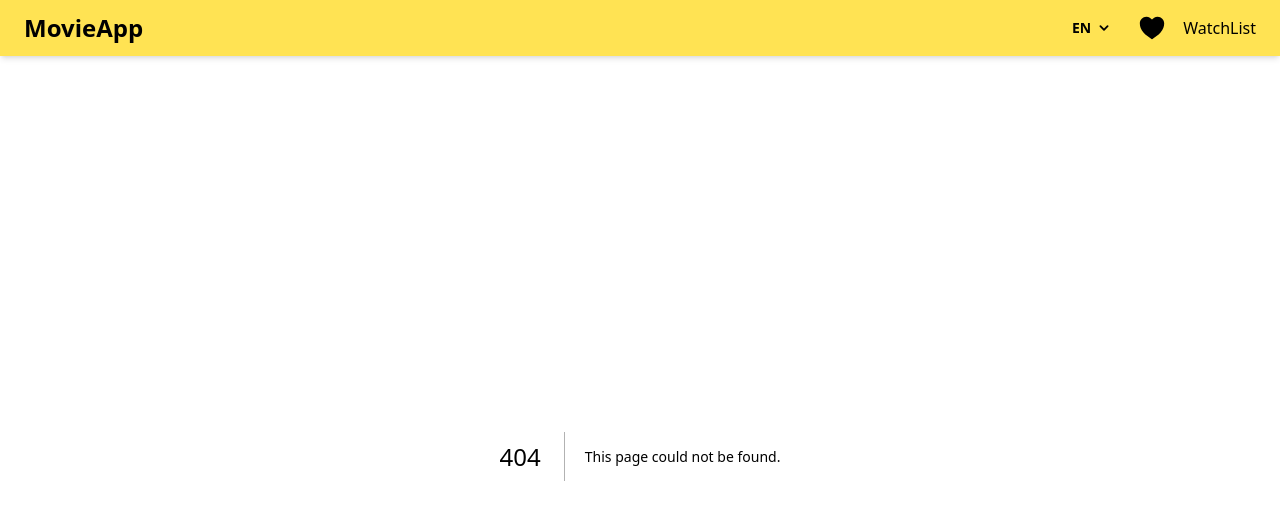
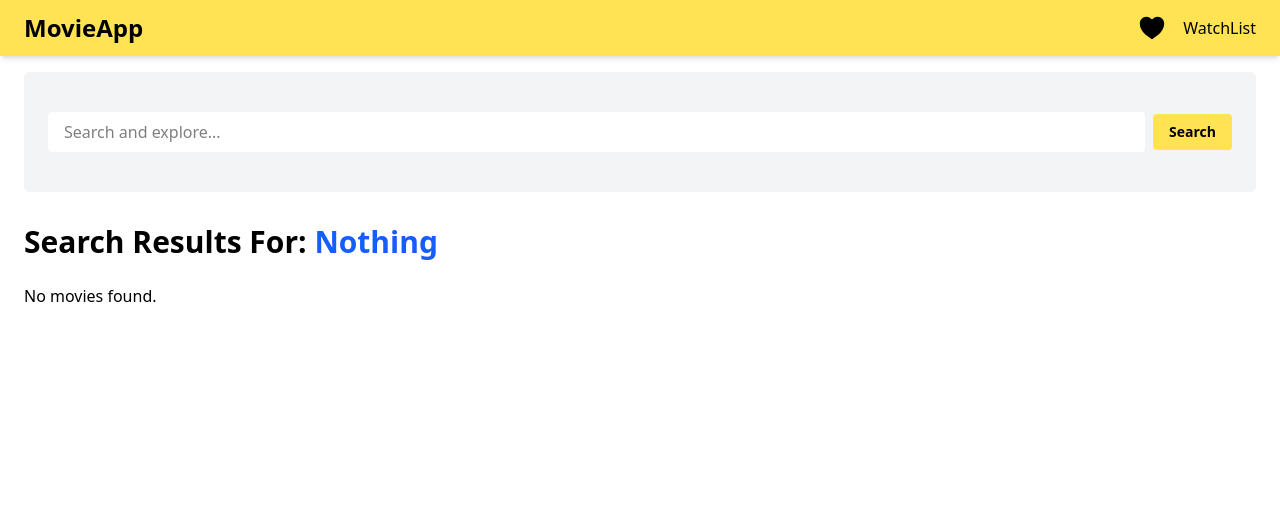
Before and after one commit to OmarKh22/movie-next-tmdb-iti, a Next.js app: page /search in a window 1280 px wide. Before the commit this address had no page. Shown: the top 520 px of the page. Built offline with nearby package versions, Linux system fonts and the light colour scheme.

Commit message:
Add search page functionality and adjust header dropdown

```diff
--- a/src/app/components/Header.js
+++ b/src/app/components/Header.js
@@ -1,42 +1,30 @@
 "use client";
 import Link from "next/link";
+import { usePathname } from "next/navigation";
 import { HiChevronDown } from "react-icons/hi";
 import { IoHeartSharp } from "react-icons/io5";
 
+export default function Header() {
+  const pathname = usePathname();
+  const showDropdown = pathname !== "/search";
 
-
-export default function Header() {
   return (
     <header className="bg-[#FFE353] shadow-md py-3 px-6 flex justify-between items-center">
-      {/* Logo */}
-      <Link href="/" className="text-2xl font-bold text-black">
-        MovieApp
-      </Link>
-
-      {/* Icons */}
+      <Link href="/" className="text-2xl font-bold text-black">MovieApp</Link>
       <div className="flex items-center gap-4">
-        {/* Simple Dropdown */}
-        <div className="relative">
-          <input type="checkbox" id="lang-toggle" className="peer hidden" />
-          <label
-            htmlFor="lang-toggle"
-            className="flex items-center gap-1 cursor-pointer px-2 py-1 font-bold text-sm"
-          >
-            EN{" "}
-            <HiChevronDown className="text-lg transition-transform peer-checked:rotate-180" />
-          </label>
-
-          <div className="absolute right-0 mt-2 hidden peer-checked:block bg-white border shadow-md rounded w-24 z-10">
-            <button className="block w-full text-left px-3 py-2 hover:bg-yellow-100">
-              EN
-            </button>
-            <button className="block w-full text-left px-3 py-2 hover:bg-yellow-100">
-              AR
-            </button>
+        {showDropdown && (
+          <div className="relative">
+            <input type="checkbox" id="lang-toggle" className="peer hidden" />
+            <label htmlFor="lang-toggle" className="flex items-center gap-1 cursor-pointer px-2 py-1 font-bold text-sm">
+              EN <HiChevronDown className="text-lg transition-transform peer-checked:rotate-180" />
+            </label>
+            <div className="absolute right-0 mt-2 hidden peer-checked:block bg-white border shadow-md rounded w-24 z-10">
+              <button className="block w-full text-left px-3 py-2 hover:bg-yellow-100">EN</button>
+              <button className="block w-full text-left px-3 py-2 hover:bg-yellow-100">AR</button>
+            </div>
           </div>
-        </div>
-
-        <IoHeartSharp className="text-3xl"/>
+        )}
+        <IoHeartSharp className="text-3xl" />
         <button title="Watchlist">WatchList</button>
       </div>
     </header>
--- /dev/null
+++ b/src/app/components/SearchBox.jsx
@@ -0,0 +1,42 @@
+"use client";
+
+import { useState } from "react";
+import { useRouter } from "next/navigation";
+
+export default function SearchBox() {
+  const [query, setQuery] = useState("");
+  const router = useRouter();
+
+  const handleSearch = (e) => {
+    e.preventDefault();
+    if (!query.trim()) return;
+    router.push(`/search?query=${encodeURIComponent(query.trim())}`);
+  };
+
+  return (
+    <section className="bg-gray-100 py-10 px-6 rounded-md mb-8">
+      <h1 className="text-2xl md:text-3xl font-bold mb-2">
+        Welcome to our movie app
+      </h1>
+      <p className="text-sm md:text-base text-gray-600 mb-6">
+        Millions of movies, TV shows and people to discover. Explore now.
+      </p>
+
+      <form onSubmit={handleSearch} className="flex items-center gap-2 w-full">
+        <input
+          type="text"
+          placeholder="Search and explore..."
+          value={query}
+          onChange={(e) => setQuery(e.target.value)}
+          className="flex-1 px-4 py-2 rounded focus:outline-none bg-white"
+        />
+        <button
+          type="submit"
+          className="bg-[#FFE353] hover:bg-yellow-500 text-sm px-4 py-2 rounded font-semibold"
+        >
+          Search
+        </button>
+      </form>
+    </section>
+  );
+}
--- a/src/app/page.js
+++ b/src/app/page.js
@@ -1,12 +1,13 @@
 import axios from "axios";
 import MovieCard from "./components/MovieCard";
+import SearchBox from "./Components/SearchBox";
 
 async function getNowPlaying() {
   const res = await axios.get(
     `https://api.themoviedb.org/3/movie/now_playing`,
     {
       params: {
-        api_key: process.env.TMDB_API_KEY,
+         api_key: process.env.TMDB_API_KEY,
         language: "en-US",
         page: 1,
       },
@@ -23,25 +24,7 @@ export default async function HomePage() {
     <div className="px-6 py-4">
       {/* ...search box... */}
       {/* search */}
-      <section className="bg-gray-100 py-10 px-6 rounded-md mb-8">
-        <h1 className="text-2xl md:text-3xl font-bold mb-2">
-          Welcome to our movie app
-        </h1>
-        <p className="text-sm md:text-base text-gray-600 mb-6">
-          Millions of movies, TV shows and people to discover. Explore now.
-        </p>
-
-        <div className="flex items-center gap-2  w-full">
-          <input
-            type="text"
-            placeholder="Search and explore..."
-            className="flex-1 px-4 py-2 rounded focus:outline-none bg-white"
-          />
-          <button className="bg-[#FFE353] hover:bg-yellow-500 text-sm px-4 py-2 rounded font-semibold">
-            Search
-          </button>
-        </div>
-      </section>
+      <SearchBox/>
 
       <h1 className="text-3xl font-bold mb-6">Now Playing</h1>
 
--- /dev/null
+++ b/src/app/search/SearchClient.jsx
@@ -0,0 +1,56 @@
+"use client";
+
+import { useState } from "react";
+import { useRouter } from "next/navigation";
+import MovieCard from "../components/MovieCard";
+
+export default function SearchClient({ query, movies }) {
+  const router = useRouter();
+  const [input, setInput] = useState(query || "");
+
+  const handleSearch = (e) => {
+    e.preventDefault();
+    if (!input.trim()) return;
+    router.push(`/search?query=${encodeURIComponent(input.trim())}`);
+  };
+
+  return (
+    <div className="px-6 py-4">
+      {/* Search Box UI */}
+      <section className="bg-gray-100 py-10 px-6 rounded-md mb-8">
+        <form onSubmit={handleSearch} className="flex items-center gap-2 w-full">
+          <input
+            type="text"
+            value={input}
+            onChange={(e) => setInput(e.target.value)}
+            placeholder="Search and explore..."
+            className="flex-1 px-4 py-2 rounded focus:outline-none bg-white"
+          />
+          <button type="submit" className="bg-[#FFE353] text-sm px-4 py-2 rounded font-semibold">
+            Search
+          </button>
+        </form>
+      </section>
+
+      <p className="text-3xl font-bold mb-6">
+        Search Results For:{" "}
+        <span className="text-blue-600">
+          {query
+            ? query
+                .split(" ")
+                .map((word) => word.charAt(0).toUpperCase() + word.slice(1))
+                .join(" ")
+            : "Nothing"}
+        </span>
+      </p>
+
+      <div className="grid grid-cols-4 md:grid-cols-6 gap-6">
+        {movies.length > 0 ? (
+          movies.map((movie) => <MovieCard key={movie.id} movie={movie} />)
+        ) : (
+          <p>No movies found.</p>
+        )}
+      </div>
+    </div>
+  );
+}
--- /dev/null
+++ b/src/app/search/page.jsx
@@ -0,0 +1,25 @@
+import axios from "axios";
+import SearchClient from "./SearchClient";
+
+export default async function SearchPage({ searchParams }) {
+  const query = searchParams.query;
+  let movies = [];
+
+  if (query) {
+    try {
+      const res = await axios.get("https://api.themoviedb.org/3/search/movie", {
+        params: {
+          api_key: process.env.TMDB_API_KEY,
+          query,
+          language: "en-US",
+          page: 1,
+        },
+      });
+      movies = res.data.results;
+    } catch (error) {
+      console.error("Failed to fetch search results:", error.message);
+    }
+  }
+
+  return <SearchClient query={query} movies={movies} />;
+}
```
